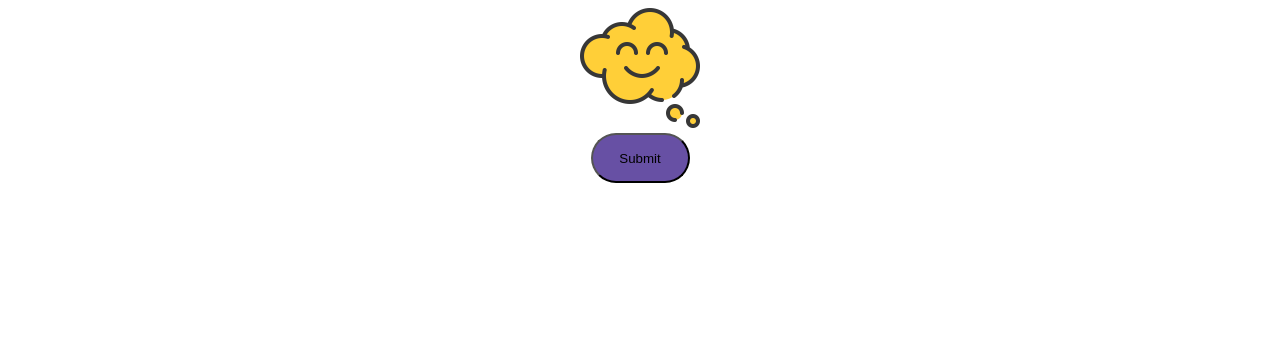
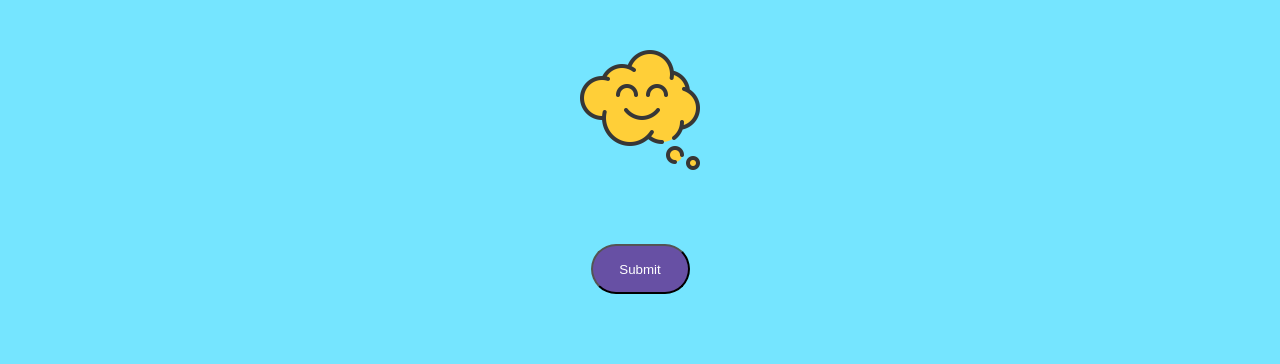
Before and after one commit to thatsKevinJain/frontend-soh, a SvelteKit app: page /questions in a window 1280 px wide. Shown: the top 364 px of the page. Built offline with nearby package versions, Linux system fonts and the light colour scheme.

Commit message:
added clouds svg -- beautified questions

```diff
--- a/src/app.html
+++ b/src/app.html
@@ -5,6 +5,11 @@
 		<link rel="icon" href="%sveltekit.assets%/favicon.png" />
 		<meta name="viewport" content="width=device-width, initial-scale=1" />
 		<meta name="color-scheme" content="light" />
+		<link rel="preconnect" href="https://fonts.googleapis.com">
+		<link rel="preconnect" href="https://fonts.gstatic.com" crossorigin>
+		<link href="https://fonts.googleapis.com/css2?family=Montserrat:wght@200;300;400&display=swap" rel="stylesheet">
+		<link rel="stylesheet" type="text/css" href="global.css">
+		<link rel="stylesheet" type="text/css" href="clouds.css">
 		%sveltekit.head%
 	</head>
 	<body>
@@ -17,21 +22,4 @@
 			document.body.classList.add(theme || 'light');
 		</script>
 	</body>
-	<style type="text/css">
-	    .main {
-	        display: flex;
-	        flex-direction: column;
-	        align-items: center;
-	        justify-content: center;
-	        position: relative;
-	        font-family: 'Georgia';
-	        font-style: normal;
-	    }
-        .submit-btn {
-	        width: 99px;
-	        height: 50px;
-	        background: #6750A4;
-	        border-radius: 100px;
-	    }
-	</style>
 </html>
--- a/src/routes/+page.svelte
+++ b/src/routes/+page.svelte
@@ -30,7 +30,6 @@
         top: 0;
         width: 100%;
         height: 100%;
-        object-fit: cover;
         z-index: -1;
     }
 
--- a/src/routes/questions/+page.svelte
+++ b/src/routes/questions/+page.svelte
@@ -4,14 +4,23 @@
     export let data;
 </script>
 
+<section>
+  <div class='air air1'></div>
+  <div class='air air2'></div>
+  <div class='air air3'></div>
+  <div class='air air4'></div>
+</section>
+
 <div class="main">
     <form method="POST" action="/questions?i={parseInt(data.index)+1}">
 
         <!-- Populate options for a SINGLE question -->
         {#if data.game.questions[data.index-1]?.question}
-            <p>{data.index}. {data.game.questions[data.index-1].question}</p>
+            <div class="block-single">
+                <p class="question-single">{data.index}. {data.game.questions[data.index-1].question}</p>
+                <div class="options-single">
                     {#each data.game.questions[data.index-1].options as o, j}
-                <label>
+                        <label class="option">
                             <input  type     = {data.game.questions[data.index-1].type}
                                     name     = {data.game.questions[data.index-1].id}
                                     value    = {o.id}
@@ -19,15 +28,19 @@
                             {o.option}
                         </label><br>
                     {/each}
+                </div>
+            </div>
         {/if}
 
         <!-- Populate options for MULTIPLE questions -->
         {#if data.game.questions[data.index-1]?.questions}
+            <div class="block-multiple">
                 <p>{data.index}. </p>
                 {#each data.game.questions[data.index-1]?.questions as question, i}
-                <p>{question}</p>
+                    <p class="question-multiple">{question}</p>
+                    <div class="options-multiple">
                         {#each data.game.questions[data.index-1].options as o, j}
-                    <label>
+                            <label class="option">
                                 <input  type     = {data.game.questions[data.index-1].type}
                                         value    = {parseInt(j+1)}
                                         name     = {data.game.questions[data.index-1].id + "-" + parseInt(i+1)}
@@ -35,9 +48,55 @@
                                 {o.option}
                             </label><br>
                         {/each}
+                    </div>
                 {/each}
+            </div>
         {/if}
 
-        <button class="submit-btn">Submit</button>
+        <button class="submit">Submit</button>
     </form>
 </div>
+
+<style>
+
+    form {
+        width: 60%;
+        display: contents;
+    }
+
+    .option {
+        padding: 10px;
+        font-size: 18px;
+    }
+
+    .options-single {
+        display: grid;
+        justify-content: center;
+    }
+
+    .question-single {
+        font-size: 20px;
+        display: grid;
+        justify-content: center;
+    }
+
+    .submit {
+        width: 99px;
+        height: 50px;
+        background: #6750A4;
+        border-radius: 100px;
+        margin: 20px;
+        color: white;
+    }
+
+    .options-multiple {
+        display: block ruby;
+    }
+
+    .question-multiple {
+        margin-top: 40px;
+        font-size: 20px;
+        display: grid;
+    }
+
+</style>
--- /dev/null
+++ b/static/clouds.css
@@ -0,0 +1,64 @@
+section{
+    position: absolute;
+    width: 100%;
+    height: 100vh;
+    background: #00cfff8a;
+    overflow: hidden;
+    left: 0;
+    top: 0;
+    width: 100%;
+    z-index: -1;
+}
+section .air{
+  position: absolute;
+  bottom: 0;
+  left: 0;
+  width: 100%;
+  height: 100px;
+  background: url(https://1.bp.blogspot.com/-xQUc-TovqDk/XdxogmMqIRI/AAAAAAAACvI/AizpnE509UMGBcTiLJ58BC6iViPYGYQfQCLcBGAsYHQ/s1600/wave.png);
+  background-size: 1000px 100px
+}
+section .air.air1{
+  animation: wave 30s linear infinite;
+  z-index: 1000;
+  opacity: 1;
+  animation-delay: 0s;
+  bottom: 0;
+}
+section .air.air2{
+  animation: wave2 15s linear infinite;
+  z-index: 999;
+  opacity: 0.5;
+  animation-delay: -5s;
+  bottom: 10px;
+}
+section .air.air3{
+  animation: wave 30s linear infinite;
+  z-index: 998;
+  opacity: 0.2;
+  animation-delay: -2s;
+  bottom: 15px;
+}
+section .air.air4{
+  animation: wave2 5s linear infinite;
+  z-index: 997;
+  opacity: 0.7;
+  animation-delay: -5s;
+  bottom: 20px;
+}
+@keyframes wave{
+  0%{
+    background-position-x: 0px;
+  }
+  100%{
+    background-position-x: 1000px;
+  }
+}
+@keyframes wave2{
+  0%{
+    background-position-x: 0px;
+  }
+  100%{
+    background-position-x: -1000px;
+  }
+}
--- /dev/null
+++ b/static/global.css
@@ -0,0 +1,17 @@
+.main {
+    display: flex;
+    flex-direction: column;
+    align-items: center;
+    justify-content: center;
+    position: relative;
+    font-family: 'Montserrat', sans-serif;
+    font-style: normal;
+    margin-top: 50px;
+}
+.submit-btn {
+    width: 99px;
+    height: 50px;
+    background: #6750A4;
+    border-radius: 100px;
+    margin: 20px;
+}
```
Lines whose indentation alone changed are shown as unchanged.
